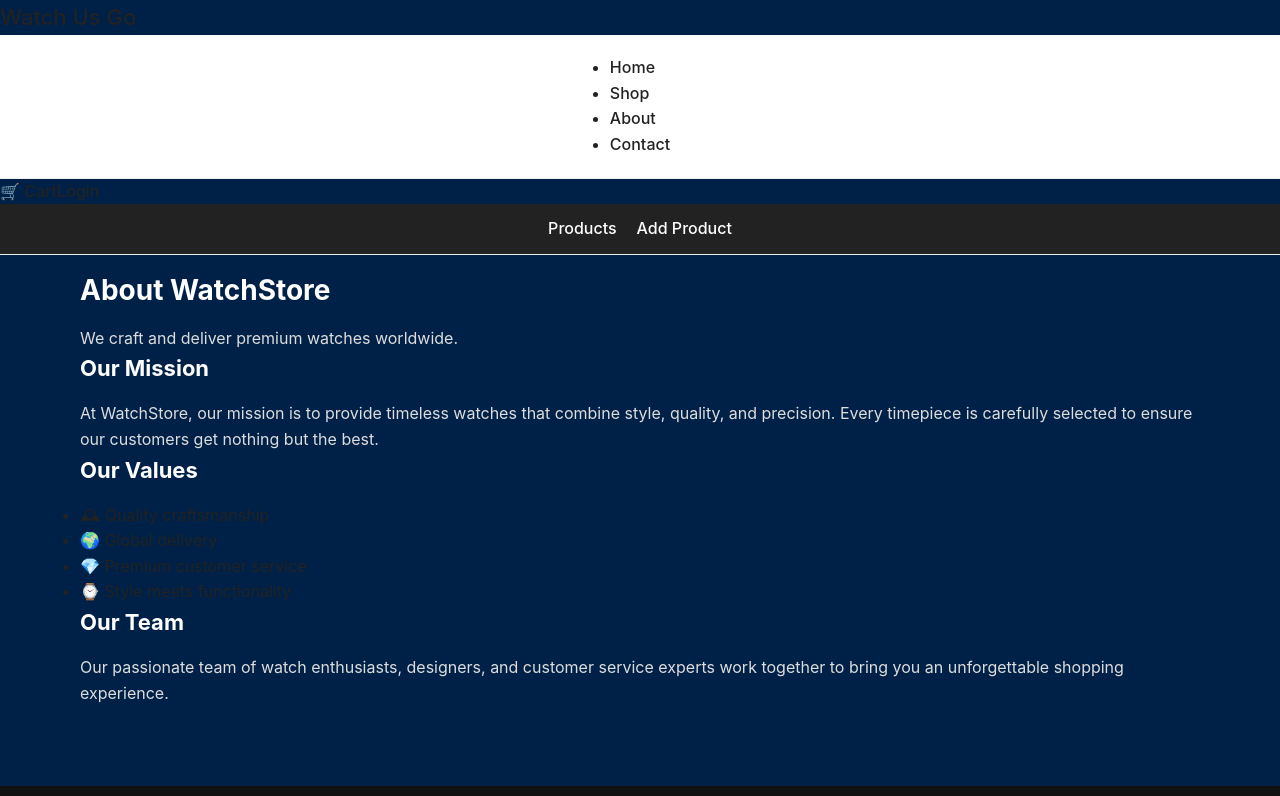
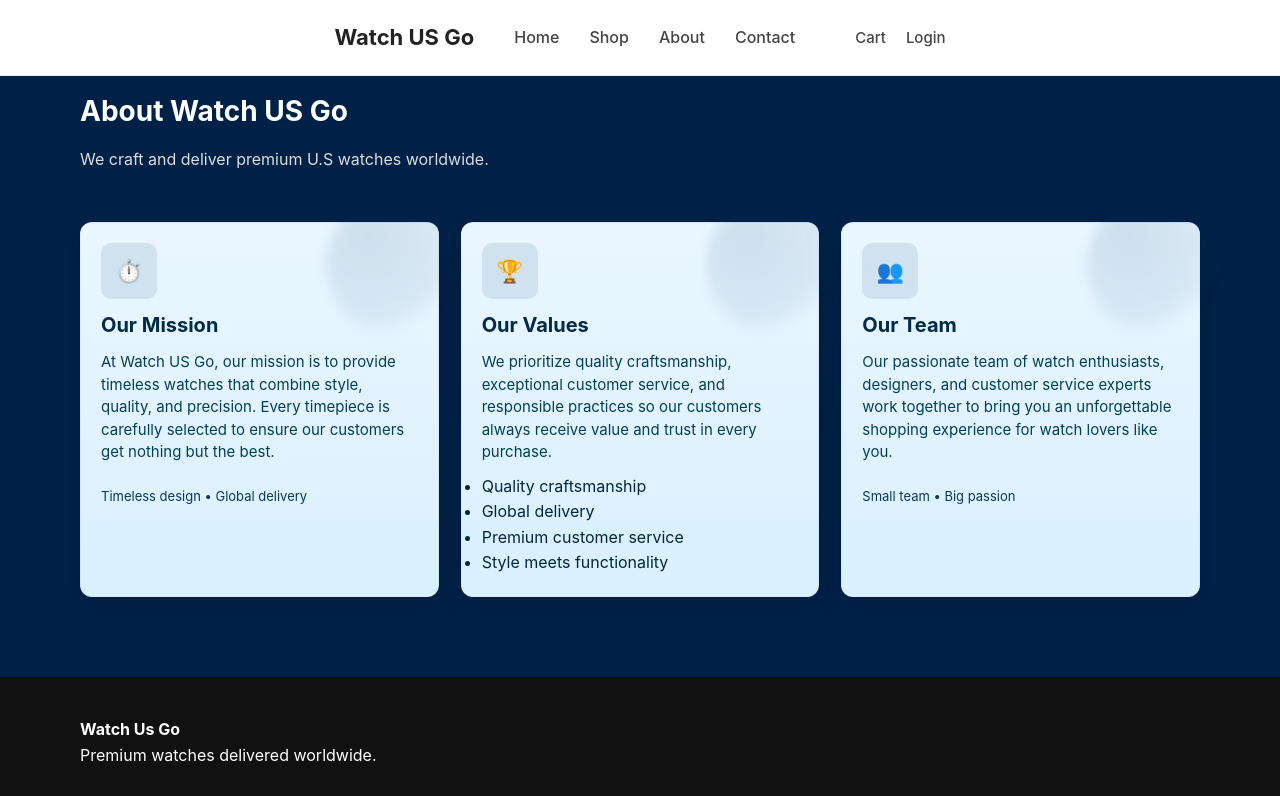
Before and after one commit to Kunal1337/webDevFinal, a React (Vite) app in the folder Frontend/: page /about in a window 1280 px wide. Shown: the top 796 px of the page. Built offline with nearby package versions, Linux system fonts and the light colour scheme.

Commit message:
added function

```diff
--- a/Frontend/src/App.css
+++ b/Frontend/src/App.css
@@ -28,6 +28,12 @@ a {
 .about-page,
 .contact-page {
   padding: 20px 80px;
+}
+
+/* Generic centered container used by pages to limit width */
+.page-container {
+  max-width: 1100px;
+  margin: 0 auto;
 }
 
 
@@ -213,6 +219,47 @@ nav {
 .btn-small:hover {
   background: #a9652c;
 }
+
+/* Cart panel styles (match final-project for consistent sizing) */
+.cart-panel {
+  background: rgba(255,255,255,0.03);
+  padding: 16px;
+  border-radius: 10px;
+  color: #fff;
+  min-height: 200px;
+}
+.cart-panel h3 {
+  margin-bottom: 10px;
+}
+.cart-panel .empty {
+  color: rgba(255,255,255,0.7);
+}
+.cart-panel ul {
+  list-style: none;
+  padding: 0;
+  margin: 0 0 10px 0;
+  display: flex;
+  flex-direction: column;
+  gap: 10px;
+}
+.cart-item {
+  display: flex;
+  gap: 10px;
+  align-items: center;
+}
+.cart-item img {
+  width: 56px;
+  height: 56px;
+  object-fit: cover;
+  border-radius: 8px;
+}
+.cart-item .meta { flex: 1; }
+.cart-item .name { font-weight: 600; color: #fff; }
+.cart-item .qty { font-size: 13px; color: rgba(255,255,255,0.8); }
+.cart-item .price { font-weight: 700; color: #fff; margin-right: 8px; }
+.cart-item .remove { background: transparent; border: 1px solid rgba(255,255,255,0.08); color: #fff; padding: 4px 8px; border-radius: 6px; }
+.cart-total { font-weight: 700; margin-top: 8px; color: #fff; }
+.cart-actions { margin-top: 10px; }
 
 
 /* ------------------------------
@@ -508,3 +555,12 @@ footer {
   background: linear-gradient(180deg, rgba(245,248,251,1) 0%, rgba(238,245,251,1) 100%);
   border: 1px solid rgba(3,58,102,0.04);
 }
+
+/* ------------------------------
+   CART PAGE
+--------------------------------*/
+.cart-page h1, .cart-page h2, .cart-page p {
+  font-size: 28px;
+  margin-bottom: 20px;
+  color:white;
+}
--- a/Frontend/src/App.jsx
+++ b/Frontend/src/App.jsx
@@ -2,31 +2,32 @@ import React from 'react';
 import { BrowserRouter as Router, Routes, Route } from 'react-router-dom';
 import Navbar from './components/Navbar.jsx';
 import Footer from './components/Footer.jsx';
-import Header from './components/Header.jsx';
 import Home from './pages/Home.jsx';
 import Shop from './pages/Shop.jsx';
 import About from './pages/About.jsx';
 import Contact from './pages/Contact.jsx';
 import ProductDetails from "./pages/ProductDetails";
+import Cart from './pages/Cart.jsx';
 
 import './App.css';
-
+import { CartProvider } from './context/CartContext';
 function App() {
   return (
+    <CartProvider>
     <Router>
-      <Header />
       <Navbar />
       <Routes>
       <Route path="/" element={<Home />} />
       <Route path="/shop" element={<Shop />} />
       <Route path="/about" element={<About />} />
+      <Route path="/cart" element={<Cart />} />
       <Route path="/contact" element={<Contact />} />
       <Route path="/product/:id" element={<ProductDetails />} />
 
       </Routes>
       <Footer />
     </Router>
+    </CartProvider>
 );
 }
-
 export default App;
--- /dev/null
+++ b/Frontend/src/components/CartPanel.jsx
@@ -0,0 +1,36 @@
+import React from 'react';
+
+const CartPanel = ({ cart, onRemove, onClear }) => {
+  const total = cart.reduce((sum, item) => sum + item.price * item.quantity, 0);
+
+  return (
+    <aside className="cart-panel">
+      <h3>Your Cart</h3>
+      {cart.length === 0 ? (
+        <p className="empty">Your cart is empty</p>
+      ) : (
+        <>
+          <ul>
+            {cart.map(item => (
+              <li key={item.id} className="cart-item">
+                <img src={item.image} alt={item.name} />
+                <div className="meta">
+                  <div className="name">{item.name}</div>
+                  <div className="qty">Qty: {item.quantity}</div>
+                </div>
+                <div className="price">${(item.price * item.quantity).toFixed(2)}</div>
+                <button className="btn-small remove" onClick={() => onRemove(item.id)}>Remove</button>
+              </li>
+            ))}
+          </ul>
+          <div className="cart-total">Total: ${total.toFixed(2)}</div>
+          <div className="cart-actions">
+            <button className="btn" onClick={onClear}>Clear Cart</button>
+          </div>
+        </>
+      )}
+    </aside>
+  );
+};
+
+export default CartPanel;
--- a/Frontend/src/components/Header.jsx
+++ /dev/null
@@ -1,32 +0,0 @@
-import React from 'react';
-import { Link } from 'react-router-dom';
-
-const Header = () => {
-  return (
-    <header className="header">
-      <div className="logo">
-        <Link to="/">Watch Us Go</Link>
-      </div>
-
-      <nav className="nav">
-        <ul>
-          <li><Link to="/">Home</Link></li>
-          <li><Link to="/shop">Shop</Link></li>
-          <li><Link to="/about">About</Link></li>
-          <li><Link to="/contact">Contact</Link></li>
-        </ul>
-      </nav>
-
-      <div className="header-actions">
-        <Link to="/cart" className="cart">
-          🛒 Cart
-        </Link>
-        <Link to="/login" className="login">
-          Login
-        </Link>
-      </div>
-    </header>
-  );
-};
-
-export default Header;
--- a/Frontend/src/components/Navbar.jsx
+++ b/Frontend/src/components/Navbar.jsx
@@ -1,15 +1,23 @@
 import { Link } from "react-router-dom";
+
 export default function Navbar() {
   return (
-    <nav style={{
-      background: "#222",
-      color: "white",
-      padding: "12px",
-      display: "flex",
-      gap: "20px"
-    }}>
-      <Link to="/" style={{ color: "white" }}>Products</Link>
-      <Link to="/add" style={{ color: "white" }}>Add Product</Link>
+    <nav className="nav">
+      <div className="nav-container">
+        <Link to="/" className="logo">Watch US Go</Link>
+
+        <ul className="nav-links">
+          <li><Link to="/">Home</Link></li>
+          <li><Link to="/shop">Shop</Link></li>
+          <li><Link to="/about">About</Link></li>
+          <li><Link to="/contact">Contact</Link></li>
+        </ul>
+
+        <div className="nav-right">
+          <Link to="/cart" className="cart">Cart</Link>
+          <Link to="/login" className="login">Login</Link>
+        </div>
+      </div>
     </nav>
   );
 }
--- a/Frontend/src/components/ProductCard.jsx
+++ b/Frontend/src/components/ProductCard.jsx
@@ -1,7 +1,7 @@
 import React from 'react';
 import { Link } from 'react-router-dom';
 
-const ProductCard = ({ product }) => {
+const ProductCard = ({ product, onAddToCart }) => {
   return (
     <div className="product-card">
       <div className="product-image-wrapper">
@@ -9,9 +9,17 @@ const ProductCard = ({ product }) => {
       </div>
       <h3>{product.name}</h3>
       <p>${Number(product.price).toFixed(2)}</p>
-      <Link to={`/product/${product.id}`} className="btn-small">
-        View Details
-      </Link>
+      <div style={{ display: 'flex', gap: 8, marginTop: 8 }}>
+        <Link to={`/product/${product.id}`} className="btn-small">
+          View Details
+        </Link>
+
+        {onAddToCart ? (
+          <button className="btn-small" onClick={() => onAddToCart(product)}>
+            Add to Cart
+          </button>
+        ) : null}
+      </div>
     </div>
   );
 };
--- /dev/null
+++ b/Frontend/src/context/CartContext.jsx
@@ -0,0 +1,45 @@
+import React, { createContext, useContext, useEffect, useState } from 'react';
+
+const CartContext = createContext(null);
+
+export const CartProvider = ({ children }) => {
+  const [cart, setCart] = useState(() => {
+    try {
+      const raw = localStorage.getItem('cart');
+      return raw ? JSON.parse(raw) : [];
+    } catch (e) {
+      return [];
+    }
+  });
+
+  useEffect(() => {
+    try { localStorage.setItem('cart', JSON.stringify(cart)); } catch (e) {}
+  }, [cart]);
+
+  const addItem = (product) => {
+    setCart(prev => {
+      const idx = prev.findIndex(p => p.id === product.id);
+      if (idx === -1) return [...prev, { ...product, quantity: 1 }];
+      const next = prev.slice();
+      next[idx] = { ...next[idx], quantity: next[idx].quantity + 1 };
+      return next;
+    });
+  };
+
+  const removeItem = (id) => setCart(prev => prev.filter(i => i.id !== id));
+  const clearCart = () => setCart([]);
+
+  return (
+    <CartContext.Provider value={{ cart, addItem, removeItem, clearCart }}>
+      {children}
+    </CartContext.Provider>
+  );
+};
+
+export const useCart = () => {
+  const ctx = useContext(CartContext);
+  if (!ctx) throw new Error('useCart must be used within CartProvider');
+  return ctx;
+};
+
+export default CartContext;
--- a/Frontend/src/pages/About.jsx
+++ b/Frontend/src/pages/About.jsx
@@ -4,35 +4,47 @@ const About = () => {
   return (
     <div className="about-page">
       <section className="about-hero">
-        <h1>About WatchStore</h1>
-        <p>We craft and deliver premium watches worldwide.</p>
+        <h1>About Watch US Go</h1>
+        <p>We craft and deliver premium U.S watches worldwide.</p>
       </section>
+      <br></br>
 
-      <section className="about-mission">
-        <h2>Our Mission</h2>
+      <div className="about-sections">
+        <div className="section-card">
+          <div className="card-icon">⏱️</div>
+          <h3>Our Mission</h3>
           <p>
-          At WatchStore, our mission is to provide timeless watches that combine style, quality, and precision.
+            At Watch US Go, our mission is to provide timeless watches that combine style, quality, and precision.
             Every timepiece is carefully selected to ensure our customers get nothing but the best.
           </p>
-      </section>
+          <div className="card-meta">Timeless design • Global delivery</div>
+        </div>
 
-      <section className="about-values">
-        <h2>Our Values</h2>
+        <div className="section-card">
+          <div className="card-icon">🏆</div>
+          <h3>Our Values</h3>
+          <p>
+            We prioritize quality craftsmanship, exceptional customer service, and responsible practices
+            so our customers always receive value and trust in every purchase.
+          </p>
           <ul>
-          <li>🕰 Quality craftsmanship</li>
-          <li>🌍 Global delivery</li>
-          <li>💎 Premium customer service</li>
-          <li>⌚ Style meets functionality</li>
+            <li>Quality craftsmanship</li>
+            <li>Global delivery</li>
+            <li>Premium customer service</li>
+            <li>Style meets functionality</li>
           </ul>
-      </section>
+        </div>
 
-      <section className="about-team">
-        <h2>Our Team</h2>
+        <div className="section-card">
+          <div className="card-icon">👥</div>
+          <h3>Our Team</h3>
           <p>
             Our passionate team of watch enthusiasts, designers, and customer service experts work together
-          to bring you an unforgettable shopping experience.
+            to bring you an unforgettable shopping experience for watch lovers like you.
           </p>
-      </section>
+          <div className="card-meta">Small team • Big passion</div>
+        </div>
+      </div>
     </div>
   );
 };
--- /dev/null
+++ b/Frontend/src/pages/Cart.jsx
@@ -0,0 +1,18 @@
+import React from 'react';
+import CartPanel from '../components/CartPanel';
+import { useCart } from '../context/CartContext';
+
+const Cart = () => {
+  const { cart, removeItem, clearCart } = useCart();
+
+  return (
+    <div className="cart-page page-container">
+      <h1>Your Cart</h1>
+      <div style={{ maxWidth: 980, margin: '0 auto' }}>
+        <CartPanel cart={cart} onRemove={removeItem} onClear={clearCart} />
+      </div>
+    </div>
+  );
+};
+
+export default Cart;
--- a/Frontend/src/pages/Contact.jsx
+++ b/Frontend/src/pages/Contact.jsx
@@ -20,7 +20,7 @@ const Contact = () => {
   };
 
   return (
-    <div className="contact-page">
+    <div className="contact-page page-container">
       <h1>Contact Us</h1>
 
       <div className="contact-container">
@@ -59,9 +59,9 @@ const Contact = () => {
         {/* Company Info */}
         <div className="contact-info">
           <h2>Our Office</h2>
-          <p>123 Watch Street</p>
-          <p>New York, NY 10001</p>
-          <p>Email: support@watchstore.com</p>
+          <p>110 Inner Campus Drive</p>
+          <p>Austin, TX 78705</p>
+          <p>Email: watchlovers@watchusgo.com</p>
           <p>Phone: +1 123 456 7890</p>
         </div>
       </div>
--- a/Frontend/src/pages/Shop.jsx
+++ b/Frontend/src/pages/Shop.jsx
@@ -1,5 +1,7 @@
 import React, { useEffect, useState } from "react";
 import ProductCard from "../components/ProductCard";
+import CartPanel from "../components/CartPanel";
+import { useCart } from "../context/CartContext";
 
 // Original images
 import gshock from "../assets/gshock1.webp";
@@ -30,6 +32,7 @@ const watchImages = {
 
 const Shop = () => {
   const [watches, setWatches] = useState([]);
+  const { cart, addItem, removeItem, clearCart } = useCart();
 
   useEffect(() => {
     fetch(`${API_BASE}/api/watches`)
@@ -42,10 +45,11 @@ const Shop = () => {
   }, []);
 
   return (
-    <div className="shop-page">
-      <h1>Shop Our Collection</h1>
+    <div className="shop-page page-container" style={{ display: 'grid', gridTemplateColumns: '1fr 360px', gap: 24 }}>
+      <div>
+        <h1>Shop Our Collection</h1>
 
-      <div className="products-grid">
+        <div className="products-grid">
         {watches.length === 0 ? (
           <p>No watches available yet.</p>
         ) : (
@@ -62,11 +66,15 @@ const Shop = () => {
                   image: watchImages[name] || gshock, // fallback
                   description: watch.description,
                 }}
+                onAddToCart={addItem}
               />
             );
           })
         )}
+        </div>
       </div>
+
+      <CartPanel cart={cart} onRemove={removeItem} onClear={clearCart} />
     </div>
   );
 };
```
Lines whose indentation alone changed are shown as unchanged.
